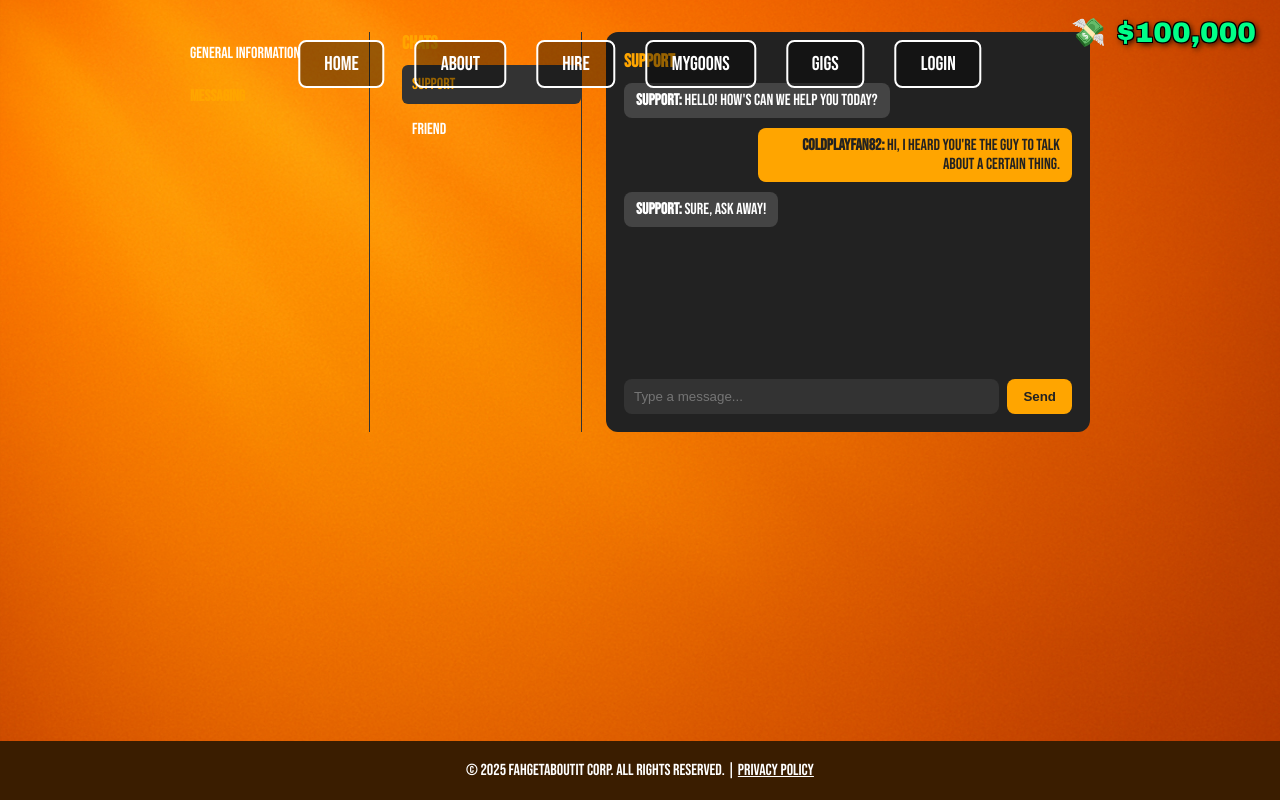
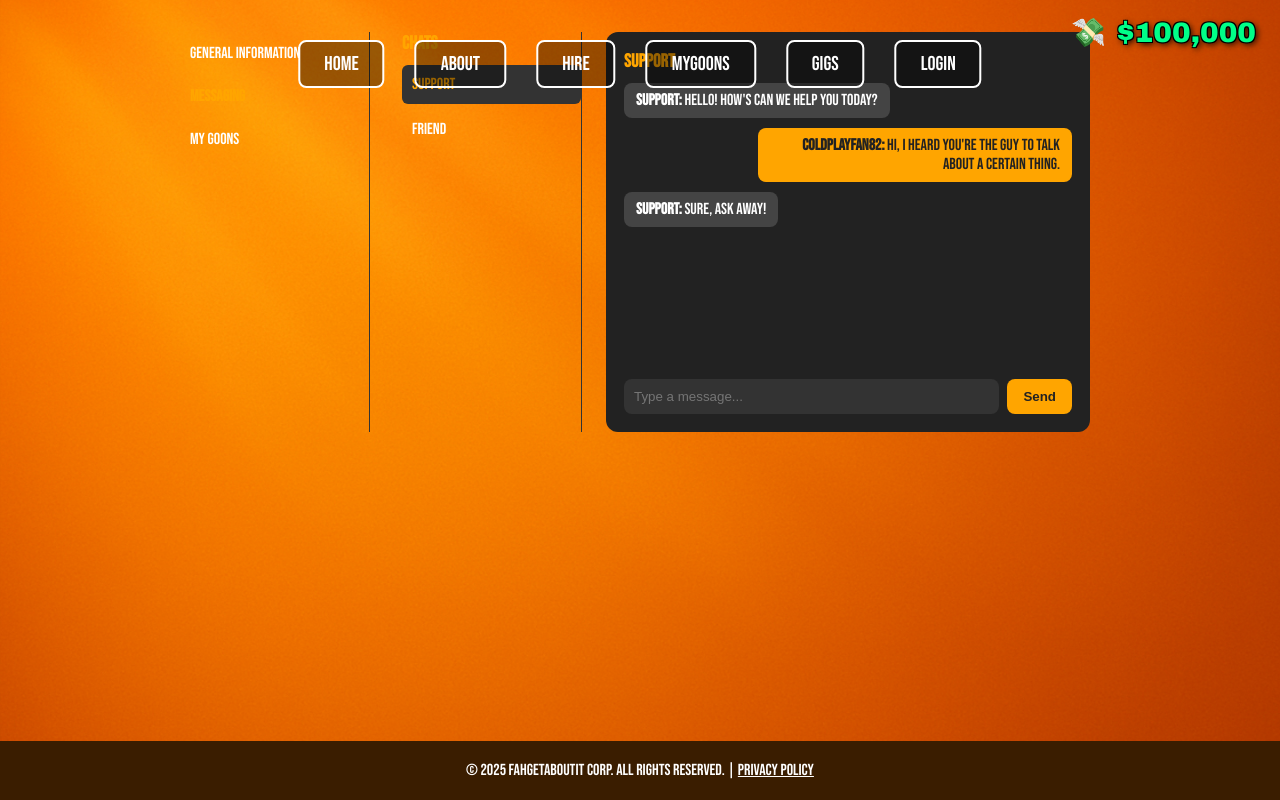
Before and after one commit to kevolution82/hnch-app-full, a React (Vite) app: page /account in a window 1280 px wide. Both pictures are taken after a click on the element "Messaging". Built offline with nearby package versions, Linux system fonts and the light colour scheme; no server answers.

Commit message:
updated UserAccount with MyGoons info

```diff
--- a/package.json
+++ b/package.json
@@ -34,6 +34,6 @@
     "jest": "^29.7.0",
     "jest-environment-jsdom": "^29.7.0",
     "util": "^0.12.5",
-    "vite": "^6.3.5"
+    "vite": "^7.0.6"
   }
 }
--- a/src/App.jsx
+++ b/src/App.jsx
@@ -1,4 +1,4 @@
-import { useState } from 'react';
+import { useState, useEffect } from 'react';
 import { Link, Routes, Route, useLocation } from 'react-router-dom';
 import Home from './components/Home';
 import About from './components/About';
@@ -18,6 +18,15 @@ function App() {
   const userName = 'Firstie Lastberg';
   const location = useLocation();
   const isHomePage = location.pathname === '/';
+
+  // API connection to fetch a message from the server
+  const [apiMessage, setApiMessage] = useState('');
+  useEffect(() => {
+    fetch('http://localhost:3000/api/hello')
+      .then(res => res.json())
+      .then(data => setApiMessage(data.message))
+      .catch(err => console.error(err));
+  }, []);
 
   const toggleMenu = () => setMenuOpen(!menuOpen);
 
@@ -48,6 +57,13 @@ const updateWallet = (amount) => {
 
   return (
     <div className={`page-wrapper ${isHomePage ? 'no-scroll' : ''}`}>
+
+      {/* API test output */}
+      {apiMessage && (
+        <div style={{ textAlign: 'center', color: 'lime', fontWeight: 'bold', marginTop: 10 }}>
+          API: {apiMessage}
+        </div>
+      )}
 
       {/* This is the wallet UI */}
       <div className="wallet-ui">
@@ -98,10 +114,20 @@ const updateWallet = (amount) => {
           <Route path="/mygoons" element={<MyGoons goons={myGoons} onRemove={handleRemove} updateWallet={updateWallet} wallet={wallet}/>} />
           <Route path="/gigs" element={<Gigs userName={userName} />} />
           <Route path="/login" element={<Login />} />
-          <Route path="/signup" element={<SignUp />} />
-          <Route path="/account" element={<UserAccount />} />
-        </Routes>
-      </main>
+        <Route path="/signup" element={<SignUp />} />
+        <Route
+          path="/account"
+          element={
+            <UserAccount
+              myGoons={myGoons}
+              onRemove={handleRemove}
+              updateWallet={updateWallet}
+              wallet={wallet}
+            />
+          }
+        />
+      </Routes>
+    </main>
 
       <footer className="footer">
         <p className="footer-content">
--- a/src/components/SignUp.css
+++ b/src/components/SignUp.css
@@ -5,6 +5,7 @@
   align-items: center;
   justify-content: center;
   padding: 40px;
+  margin-top: 110px;
 }
 
 .login-form {
@@ -156,3 +157,10 @@
   font-size: 1.15rem;
   line-height: 1.6;
 }
+
+@media (max-width: 600px) {
+  .login-container {
+    margin-top: 100px;
+    padding: 16px;
+  }
+}
--- a/src/components/UserAccount.jsx
+++ b/src/components/UserAccount.jsx
@@ -1,9 +1,10 @@
 import React, { useState } from 'react';
 import './UserAccount.css';
+import MyGoons from './MyGoons';
 
 const defaultAvatar = 'https://via.placeholder.com/150?text=Avatar';
 
-const initialTabs = ['General Information', 'Messaging'];
+const initialTabs = ['General Information', 'Messaging', 'My Goons'];
 
 const demoUserData = {
   fullName: 'Bobby DeLuca',
@@ -35,7 +36,14 @@ const demoChats = [
   },
 ];
 
-function UserAccount({ userData = demoUserData, chats = demoChats }) {
+function UserAccount({
+  userData = demoUserData,
+  chats = demoChats,
+  myGoons = [],
+  onRemove,
+  updateWallet,
+  wallet
+}) {
   const [form, setForm] = useState({
     fullName: userData?.fullName || '',
     username: userData?.username || '',
@@ -324,6 +332,15 @@ function UserAccount({ userData = demoUserData, chats = demoChats }) {
                   <div style={{ color: '#aaa' }}>Select a chat to view messages.</div>
                 )}
               </div>
+
+          {activeTab === 'My Goons' && (
+            <MyGoons
+              goons={myGoons}
+              onRemove={onRemove}
+              updateWallet={updateWallet}
+              wallet={wallet}
+            />
+          )}
             </div>
           )}
         </div>
```
Also changed, not shown: 1 other file (tests, documents, lock files or other folders).
